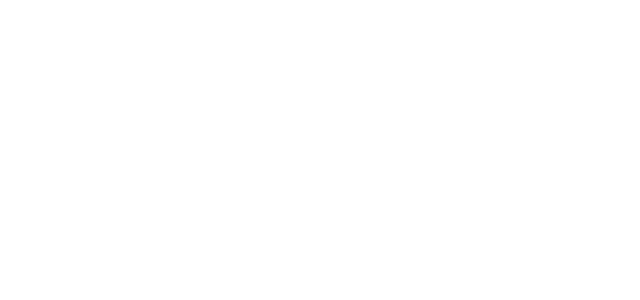
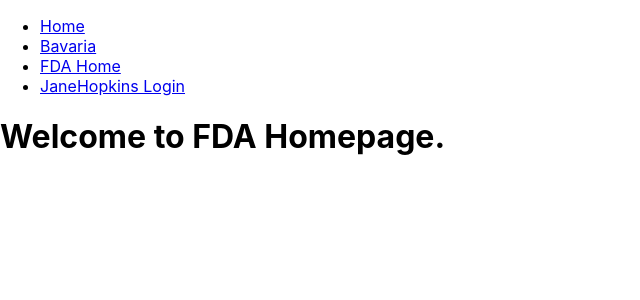
Before and after one commit to TylerIto/CSC179-test-case, a React (Create React App) app in the folder 179 Project/my-app/: page /FDAHome in a window 1280 px wide. Before the commit this address had no page. Shown: the top 300 px of the page, without its empty margins (0-640 px from the left). Built offline with nearby package versions, Linux system fonts and the light colour scheme.

Commit message:
FDA Homepage
barebone homepage for FDA added

```diff
--- a/179 Project/my-app/src/App.js
+++ b/179 Project/my-app/src/App.js
@@ -6,7 +6,7 @@
 import Bavaria from "./Bavaria"
 import JaneHopkinsLogIn from './JaneHopkinsLogIn';
 import Login from './Login';
-
+import FDAHome from './FDAHome';
 
 
 function App()
@@ -18,6 +18,7 @@
           <Route index element={<Home />} />
           <Route path="bavaria" element={<Bavaria />} />
           <Route path="Login" element={<Login />} />
+          <Route path="FDAHome" element={<FDAHome />} />
         </Route>
 
       </Routes>
--- /dev/null
+++ b/179 Project/my-app/src/FDAHome.js
@@ -0,0 +1,12 @@
+import React from "react";
+
+function FDAHome()
+{
+
+    return (
+
+            <h1> Welcome to FDA Homepage.</h1>
+    );
+  }
+
+  export default FDAHome;
--- a/179 Project/my-app/src/Navbar.js
+++ b/179 Project/my-app/src/Navbar.js
@@ -8,7 +8,7 @@
         <ul>
             <li><Link to="/">Home</Link></li>
             <li><Link to="/Bavaria">Bavaria</Link></li>
-            <li><Link to="/FDA">FDA</Link></li>
+            <li><Link to="/FDAHome">FDA Home</Link></li>
             <li><Link to="/Login">JaneHopkins Login</Link></li>
         </ul>
     </nav>);
```
Also changed, not shown: 179 Project/my-app/src/FDA logo.jpg (added).
